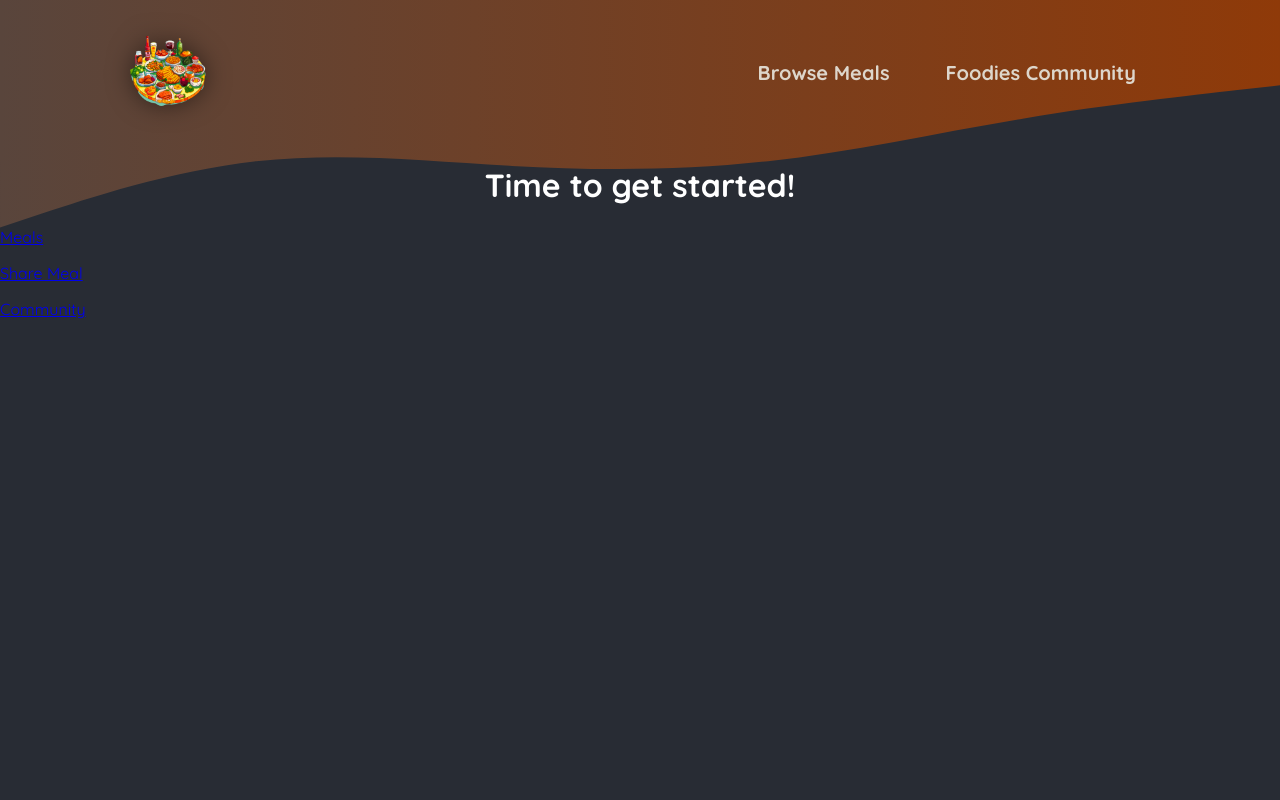
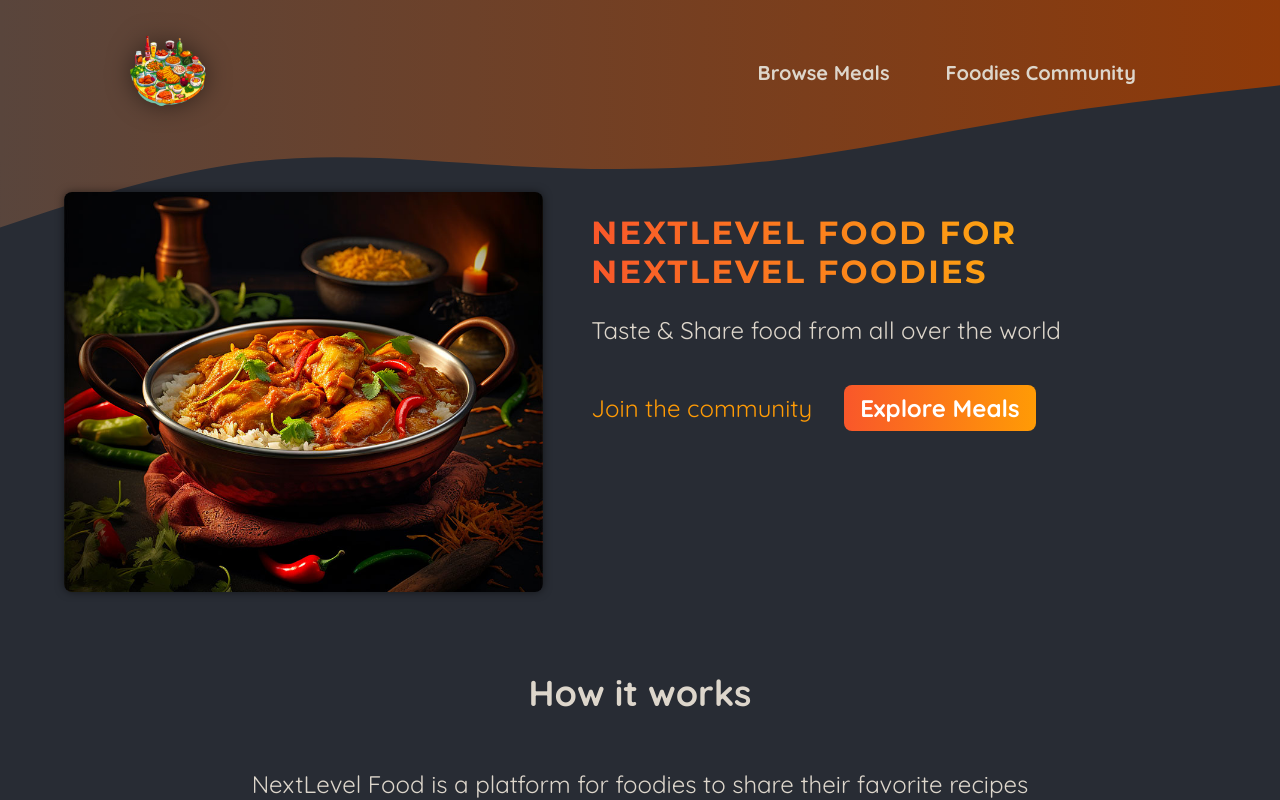
Before and after one commit to amritaarora0902/nextjs-project, a Next.js app: page / in a window 1280 px wide. Shown: the top 800 px of the page. Built offline with nearby package versions, Linux system fonts and the light colour scheme.

Commit message:
add image slide show

```diff
--- a/app/globals.css
+++ b/app/globals.css
@@ -13,20 +13,6 @@
   background: radial-gradient(#282c34, #282c34);
 }
 
-.header-background {
-  position: absolute;
-  width: 100%;
-  height: 320px;
-  top: 0;
-  left: 0;
-  z-index: -1;
-}
-
-svg {
-  display: block;
-  width: 100%;
-  height: auto;
-}
 
 .not-found,
 .error {
--- a/app/layout.js
+++ b/app/layout.js
@@ -1,4 +1,4 @@
-import MainHeader from "@/components/main-header";
+import MainHeader from "@/components/main-header/main-header";
 import "./globals.css";
 
 export const metadata = {
@@ -10,26 +10,6 @@
   return (
     <html lang="en">
       <body>
-        <div className="header-background">
-          <svg xmlns="http://www.w3.org/2000/svg" viewBox="0 0 1440 320">
-            <defs>
-              <linearGradient id="gradient" x1="0%" y1="0%" x2="100%" y2="0%">
-                <stop
-                  offset="0%"
-                  style={{ stopColor: "#59453c", stopOpacity: "1" }}
-                />
-                <stop
-                  offset="100%"
-                  style={{ stopColor: "#8f3a09", stopOpacity: "1" }}
-                />
-              </linearGradient>
-            </defs>
-            <path
-              fill="url(#gradient)"
-              d="M0,256L48,240C96,224,192,192,288,181.3C384,171,480,181,576,186.7C672,192,768,192,864,181.3C960,171,1056,149,1152,133.3C1248,117,1344,107,1392,101.3L1440,96L1440,0L1392,0C1344,0,1248,0,1152,0C1056,0,960,0,864,0C768,0,672,0,576,0C480,0,384,0,288,0C192,0,96,0,48,0L0,0Z"
-            ></path>
-          </svg>
-        </div>
         <MainHeader />
         {children}
       </body>
--- a/app/page.js
+++ b/app/page.js
@@ -1,20 +1,52 @@
 import Link from "next/link";
+import classes from "./page.module.css";
+import ImageSlideshow from "@/components/images/image-slideshow";
 
 export default function Home() {
   return (
+    <>
+      <header className={classes.header}>
+        <div className={classes.slideshow}>
+          <ImageSlideshow />
+        </div>
+        <div>
+          <div className={classes.hero}>
+            <h1>NextLevel Food for NextLevel Foodies</h1>
+            <p>Taste & Share food from all over the world</p>
+          </div>
+          <div className={classes.cta}>
+            <Link href="/community">Join the community</Link>
+            <Link href="/meals">Explore Meals</Link>
+          </div>
+        </div>
+      </header>
       <main>
-      <h1 style={{ color: "white", textAlign: "center" }}>
-        Time to get started!
-      </h1>
+        <section className={classes.section}>
+          <h2>How it works</h2>
           <p>
-        <Link href="/meals"> Meals </Link>
+            NextLevel Food is a platform for foodies to share their favorite
+            recipes with the world. It&apos;s a place to discover new dishes,
+            and to connect with other food lovers.
           </p>
           <p>
-        <Link href="/meals/share"> Share Meal </Link>
+            NextLevel Food is a place to discover new dishes, and to connect
+            with other food lovers.
+          </p>
+        </section>
+
+        <section className={classes.section}>
+          <h2>Why NextLevel Food?</h2>
+          <p>
+            NextLevel Food is a platform for foodies to share their favorite
+            recipes with the world. It&apos;s a place to discover new dishes,
+            and to connect with other food lovers.
           </p>
           <p>
-        <Link href="/community"> Community </Link>
+            NextLevel Food is a place to discover new dishes, and to connect
+            with other food lovers.
           </p>
+        </section>
       </main>
+    </>
   );
 }
--- /dev/null
+++ b/app/page.module.css
@@ -0,0 +1,75 @@
+.header {
+    display: flex;
+    gap: 3rem;
+    margin: 3rem auto;
+    width: 90%;
+    max-width: 75rem;
+  }
+
+  .slideshow {
+    width: 40rem;
+    height: 25rem;
+  }
+
+  .hero {
+    color: #ddd6cb;
+    font-size: 1.5rem;
+  }
+
+  .hero h1 {
+    font-size: 2rem;
+    font-weight: bold;
+    font-family: 'Montserrat', sans-serif;
+    letter-spacing: 0.15rem;
+    text-transform: uppercase;
+    background: linear-gradient(90deg, #f9572a, #ffc905);
+    background-clip: text;
+    -webkit-background-clip: text;
+    -webkit-text-fill-color: transparent;
+  }
+
+  .cta {
+    font-size: 1.5rem;
+    display: flex;
+    gap: 1rem;
+  }
+
+  .cta a {
+    display: inline-block;
+    margin-top: 1rem;
+    padding: 0.5rem 1rem;
+    border-radius: 0.5rem;
+    background: linear-gradient(90deg, #f9572a, #ff9b05);
+    color: #ffffff;
+    font-weight: bold;
+    text-decoration: none;
+  }
+
+  .cta a:hover,
+  .cta a:active {
+    background: linear-gradient(90deg, #fd4715, #f9b241);
+  }
+
+  .cta a:first-child {
+    background: transparent;
+    font-weight: normal;
+    color: #ff9b05;
+    padding-left: 0;
+  }
+
+  .cta a:first-child:hover,
+  .cta a:first-child:active {
+    background: transparent;
+    color: #f9b241;
+  }
+
+  .section {
+    display: flex;
+    flex-direction: column;
+    color: #ddd6cb;
+    font-size: 1.5rem;
+    max-width: 50rem;
+    width: 90%;
+    margin: 2rem auto;
+    text-align: center;
+  }
--- /dev/null
+++ b/components/images/image-slideshow.js
@@ -0,0 +1,51 @@
+'use client';
+
+import {useEffect, useState } from "react";
+import Image from "next/image";
+
+import burgerImg from "@/assets/burger.jpg";
+import curryImg from "@/assets/curry.jpg";
+import dumplingsImg from "@/assets/dumplings.jpg";
+import macncheeseImg from "@/assets/macncheese.jpg";
+import pizzaImg from "@/assets/pizza.jpg";
+import schnitzelImg from "@/assets/schnitzel.jpg";
+import tomatoSaladImg from "@/assets/tomato-salad.jpg";
+import classes from "./image-slideshow.module.css";
+
+const images = [
+  { image: burgerImg, alt: "A delicious, juicy burger" },
+  { image: curryImg, alt: "A delicious, spicy curry" },
+  { image: dumplingsImg, alt: "Steamed dumplings" },
+  { image: macncheeseImg, alt: "Mac and cheese" },
+  { image: pizzaImg, alt: "A delicious pizza" },
+  { image: schnitzelImg, alt: "A delicious schnitzel" },
+  { image: tomatoSaladImg, alt: "A delicious tomato salad" },
+];
+
+export default function ImageSlideshow() {
+  const [currentImageIndex, setCurrentImageIndex] = useState(0);
+
+  useEffect(() => {
+    const interval = setInterval(() => {
+      setCurrentImageIndex((currentImageIndex) => {
+        if (currentImageIndex === images.length - 1) {
+          return 0;
+        }
+        return currentImageIndex + 1;
+      });
+    }, 5000);
+    return () => clearInterval(interval);
+  });
+  return (
+    <div className={classes.slideshow}>
+      {images.map((image, index) => (
+        <Image
+          key={index}
+          src={image.image}
+          className={index === currentImageIndex ? classes.active : ""}
+          alt={image.alt}
+        />
+      ))}
+    </div>
+  );
+}
--- /dev/null
+++ b/components/images/image-slideshow.module.css
@@ -0,0 +1,26 @@
+.slideshow {
+  position: relative;
+  width: 100%;
+  height: 100%;
+  border-radius: 8px;
+  overflow: hidden;
+  box-shadow: 0 0 0.5rem rgba(0, 0, 0, 0.5);
+}
+
+.slideshow img {
+  width: 100%;
+  height: 100%;
+  object-fit: cover;
+  position: absolute;
+  top: 0;
+  left: 0;
+  opacity: 0;
+  transform: scale(1.1) translateX(-1rem) rotate(-5deg);
+  transition: all 0.5s ease-in-out;
+}
+
+.slideshow .active {
+  z-index: 1;
+  opacity: 1;
+  transform: scale(1) translateX(0) rotate(0);
+}
--- a/components/main-header.js
+++ /dev/null
@@ -1,23 +0,0 @@
-import Link from "next/link";
-import logoImg from "@/assets/logo.png";
-import classes from './main-header.module.css';
-
-export default function MainHeader() {
-  return (
-    <header className={classes.header}>
-      <Link className={classes.logo} href="/">
-        <img src={logoImg.src} alt="A plate with food on it" />
-      </Link>
-      <nav className={classes.nav}>
-        <ul>
-            <li>
-                <Link href="/meals">Browse Meals</Link>
-            </li>
-            <li>
-                <Link href="/community">Foodies Community</Link>
-            </li>
-        </ul>
-      </nav>
-    </header>
-  );
-}
--- /dev/null
+++ b/components/main-header/main-header-background.js
@@ -0,0 +1,26 @@
+import classes from "./main-header-background.module.css";
+
+export default function MainHeaderBackground() {
+  return (
+    <div className={classes['header-background']}>
+      <svg xmlns="http://www.w3.org/2000/svg" viewBox="0 0 1440 320">
+        <defs>
+          <linearGradient id="gradient" x1="0%" y1="0%" x2="100%" y2="0%">
+            <stop
+              offset="0%"
+              style={{ stopColor: "#59453c", stopOpacity: "1" }}
+            />
+            <stop
+              offset="100%"
+              style={{ stopColor: "#8f3a09", stopOpacity: "1" }}
+            />
+          </linearGradient>
+        </defs>
+        <path
+          fill="url(#gradient)"
+          d="M0,256L48,240C96,224,192,192,288,181.3C384,171,480,181,576,186.7C672,192,768,192,864,181.3C960,171,1056,149,1152,133.3C1248,117,1344,107,1392,101.3L1440,96L1440,0L1392,0C1344,0,1248,0,1152,0C1056,0,960,0,864,0C768,0,672,0,576,0C480,0,384,0,288,0C192,0,96,0,48,0L0,0Z"
+        ></path>
+      </svg>
+    </div>
+  );
+}
--- /dev/null
+++ b/components/main-header/main-header-background.module.css
@@ -0,0 +1,14 @@
+.header-background {
+    position: absolute;
+    width: 100%;
+    height: 320px;
+    top: 0;
+    left: 0;
+    z-index: -1;
+  }
+
+  .header-background svg {
+    display: block;
+    width: 100%;
+    height: auto;
+  }
--- /dev/null
+++ b/components/main-header/main-header.js
@@ -0,0 +1,28 @@
+import Link from "next/link";
+import logoImg from "@/assets/logo.png";
+import classes from "./main-header.module.css";
+import Image from "next/image";
+import MainHeaderBackground from "./main-header-background";
+
+export default function MainHeader() {
+  return (
+    <>
+      <MainHeaderBackground />
+      <header className={classes.header}>
+        <Link className={classes.logo} href="/">
+          <Image src={logoImg} alt="A plate with food on it" />
+        </Link>
+        <nav className={classes.nav}>
+          <ul>
+            <li>
+              <Link href="/meals">Browse Meals</Link>
+            </li>
+            <li>
+              <Link href="/community">Foodies Community</Link>
+            </li>
+          </ul>
+        </nav>
+      </header>
+    </>
+  );
+}
```
Also changed, not shown: components/main-header/main-header.module.css (renamed from components/main-header.module.css). Lines whose indentation alone changed are shown as unchanged.
